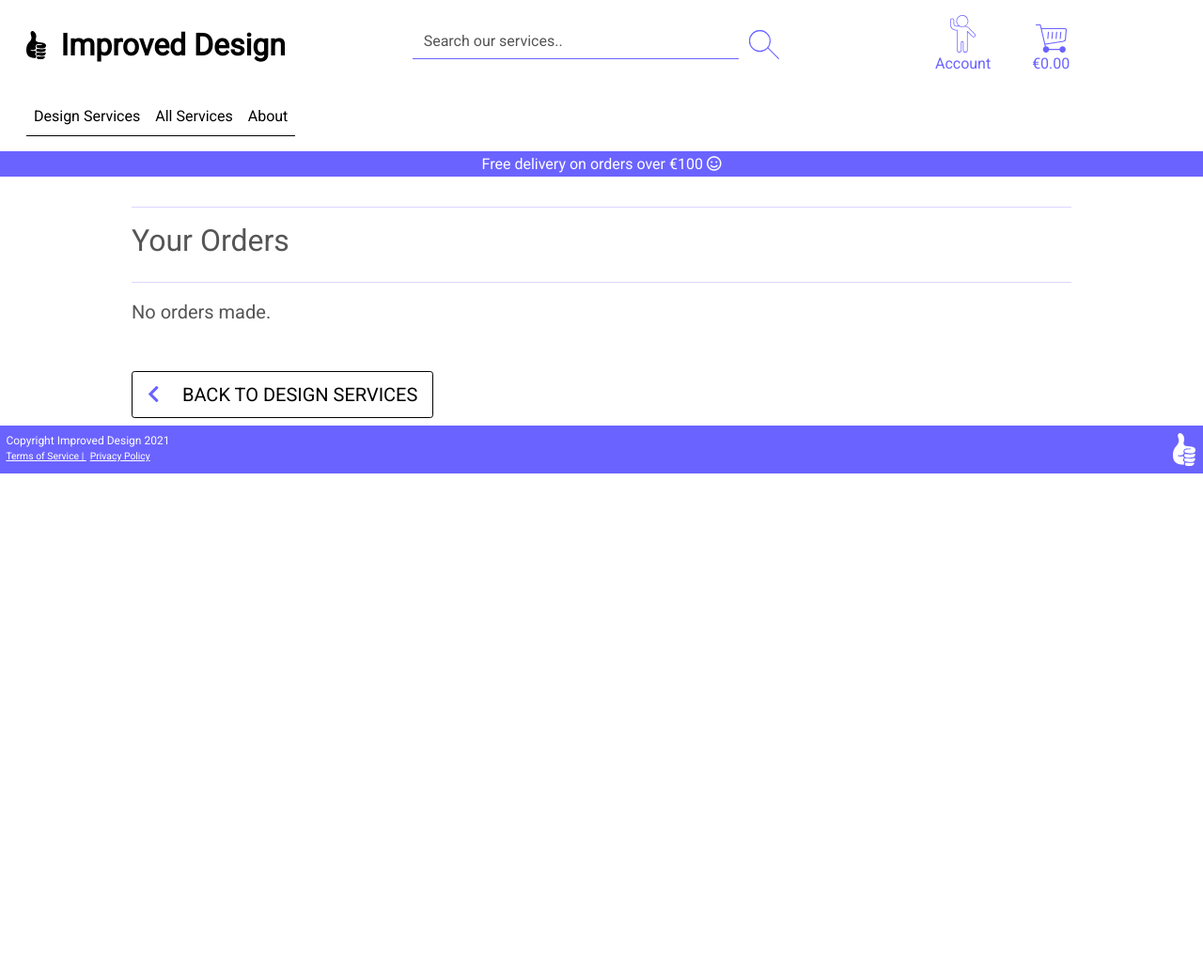
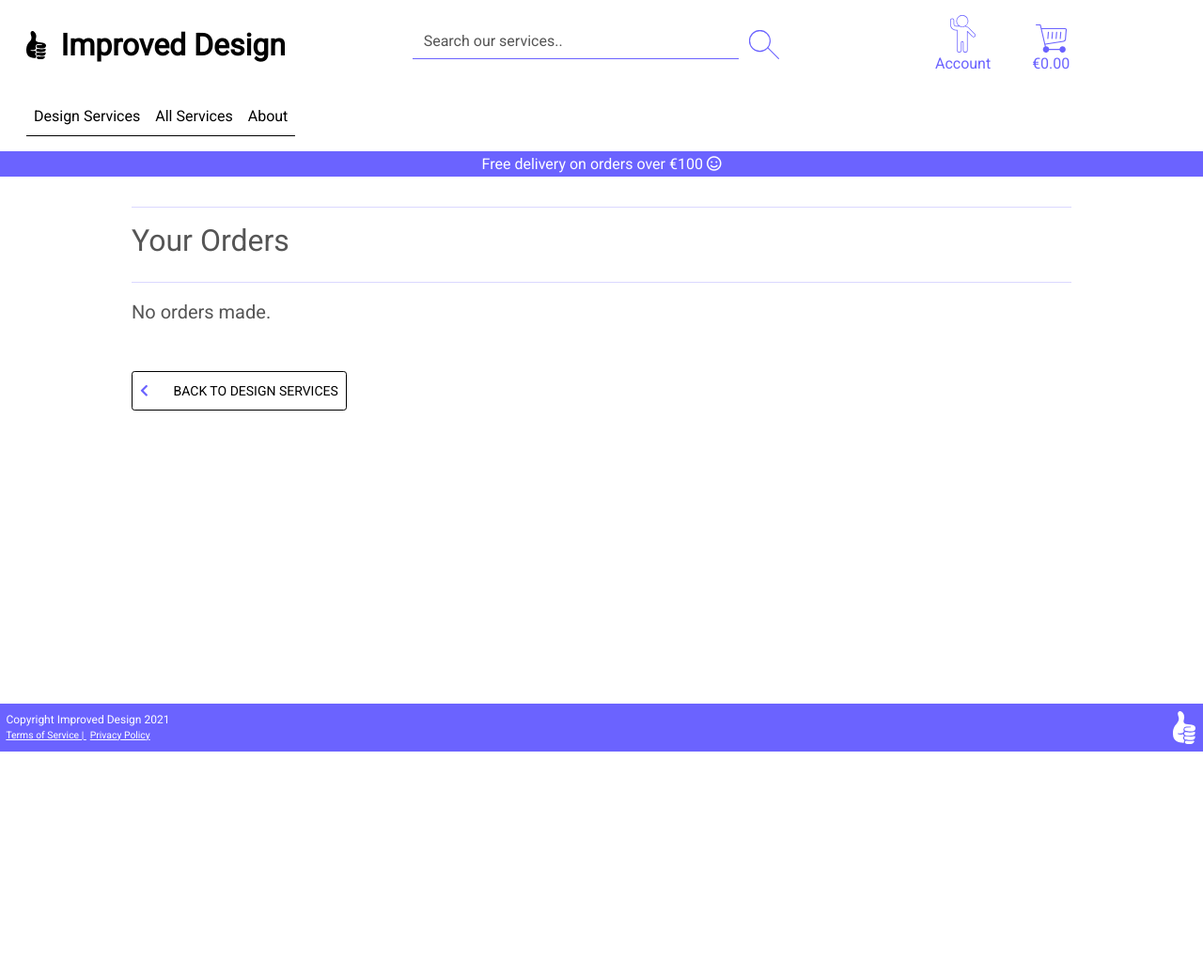
Before and after one commit to asdub/improved-telegram, a Django app: page /orders/ in a window 1280 px wide. Shown: the top 1040 px of the page at 94% size. Before the commit the page ends 504 px from the top, so only its background shows below. Run offline with Django 3.2, Linux system fonts and the light colour scheme; some libraries are stand-ins or nearby versions.

Commit message:
fix: body in base.css was not set to 100%

```diff
--- a/bag/templates/bag/bag.html
+++ b/bag/templates/bag/bag.html
@@ -121,7 +121,7 @@
                 {% else %}
                     <!-- Displayed if no orders present -->
                     <p class="lead mb-5">No orders made.</p>
-                    <a href="{% url 'products' %}" class="btn btn-outline-black rounded-1 btn-lg">
+                    <a href="{% url 'products' %}" class="btn btn-outline-black rounded-1 btn-sm">
                         <span class="icon">
                             <i class="fas fa-chevron-left"></i>
                         </span>
--- a/static/css/base.css
+++ b/static/css/base.css
@@ -5,7 +5,7 @@ html {
 }
 
 body {
-    height: auto;
+    height: 100%;
     color: #555;
     font-family: 'Roboto';
     -webkit-font-smoothing: antialiased
```
